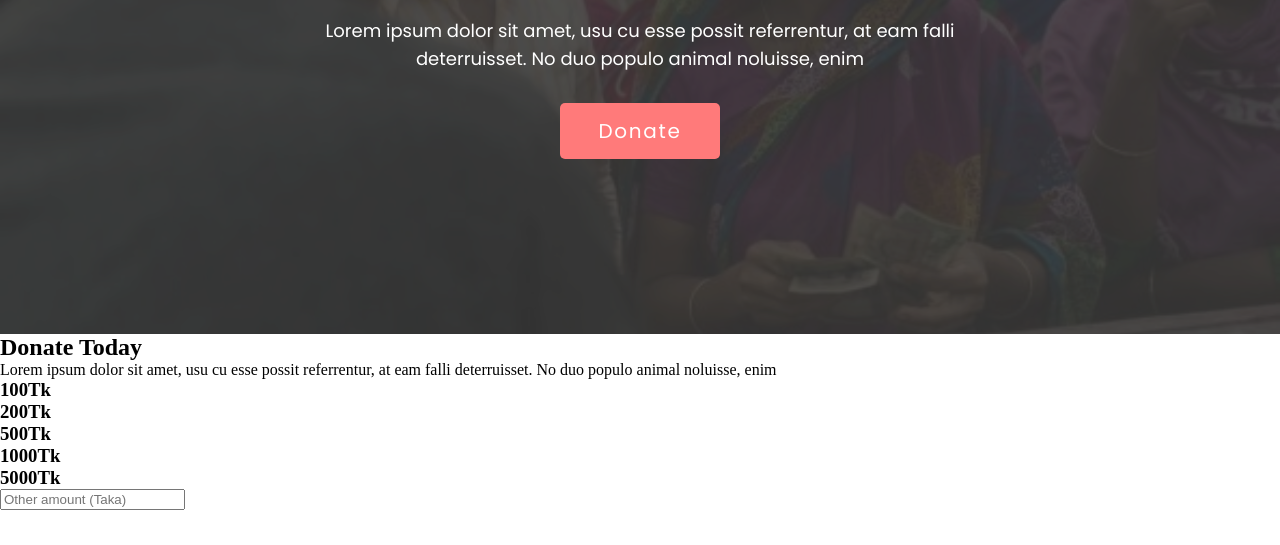
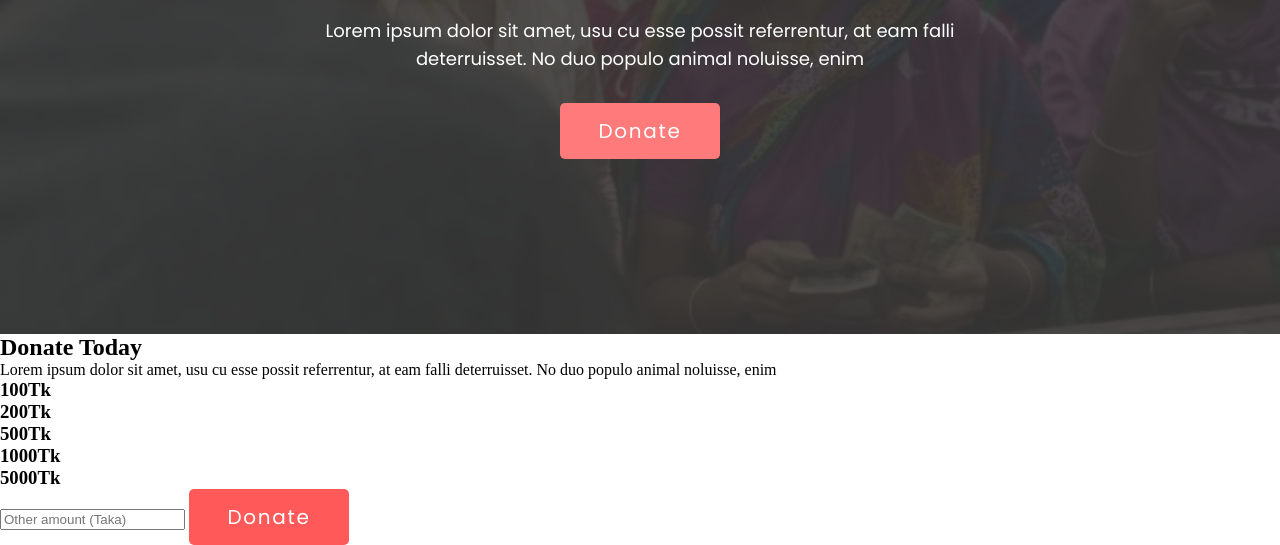
Before and after one commit to hasiburrahman00/Donation-site, a plain HTML site: page index.html in a window 1280 px wide. Shown: the part 415-960 px from the top of the page. Before the commit the page ends 925 px from the top, so only its background shows below. Drawn offline with Linux system fonts and the light colour scheme.

Commit message:
2nd commit

```diff
--- a/index.html
+++ b/index.html
@@ -31,6 +31,7 @@
                 <h3 class="amount">5000Tk</h3>
             </div>
             <input type="text" name="" class="other-amount" placeholder="Other amount (Taka)" id="">
+            <button class="donate-btn">Donate</button>
         </section>
     </main>
 </body>
```
